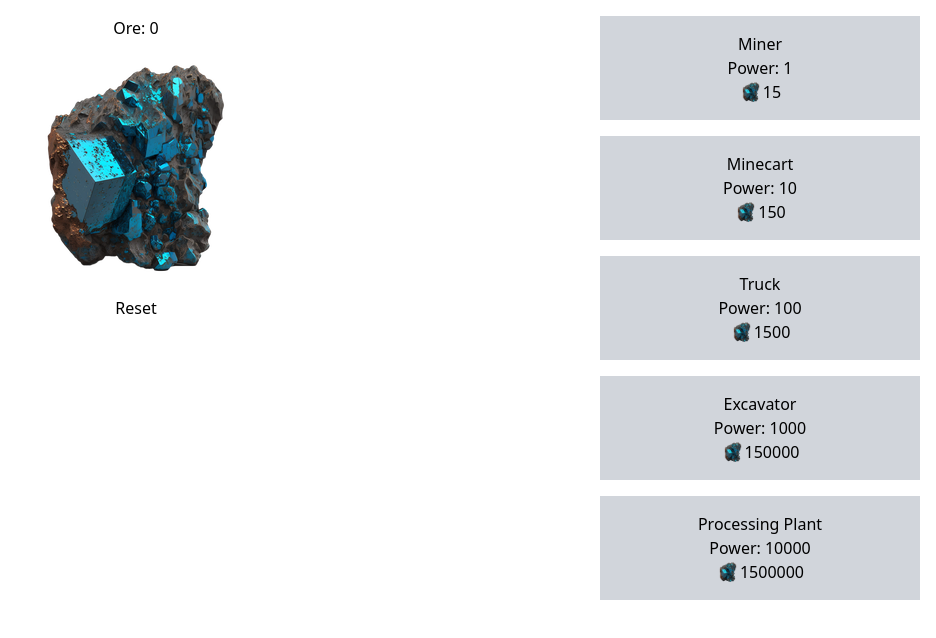
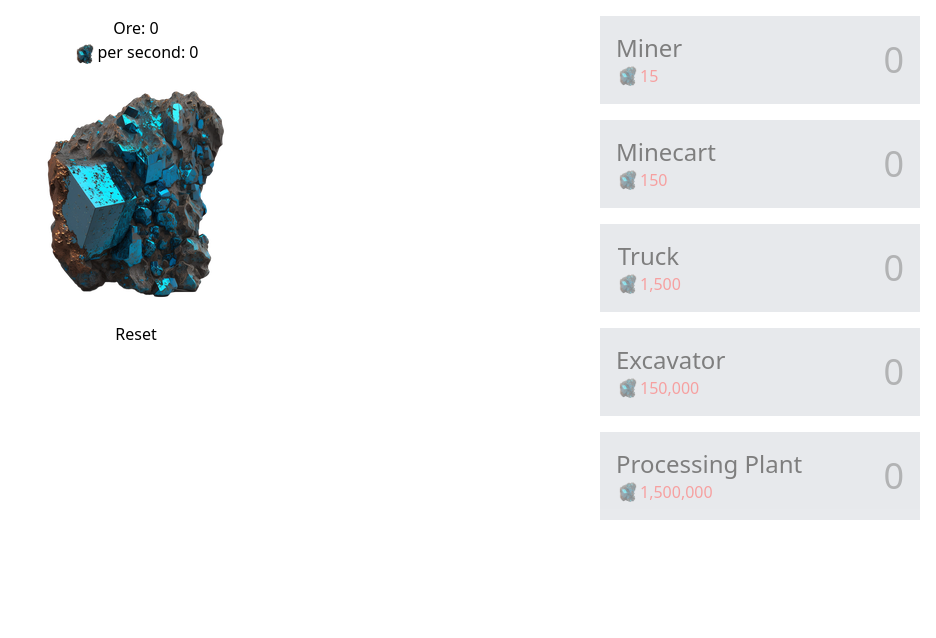
Before and after one commit to RoyalF4/ore-clicker, a React (Vite) app: page / in a window 1280 px wide. Shown: the top 638 px of the page, without its empty margins (344-1280 px from the left). Built offline with nearby package versions, Linux system fonts and the light colour scheme.

Commit message:
feat: :lipstick: change styling to additions and change increment rate
lower the increment rate from 1000ms to 100ms

```diff
--- a/src/App.tsx
+++ b/src/App.tsx
@@ -8,10 +8,11 @@ export default function App() {
   const [state, dispatch] = useLocalStorage(initialState, "playerData");
 
   const { ore, additions } = state;
+  const increment = getIncrement(additions);
 
   useInterval(() => {
-    dispatch({ type: "increment", payload: getIncrement(additions) });
-  }, 1000);
+    dispatch({ type: "increment", payload: increment / 10 });
+  }, 100);
 
   function handleClick() {
     dispatch({ type: "click" });
@@ -24,7 +25,11 @@ export default function App() {
   return (
     <main className="flex p-4">
       <div className="flex flex-1 flex-col items-center">
-        <p>Ore: {ore}</p>
+        <p>Ore: {Math.floor(ore).toLocaleString()}</p>
+        <p>
+          <img src="/images/ore.png" alt="" className="inline-block w-6" />
+          {`per second: ${increment.toLocaleString()}`}
+        </p>
         <button className=" cursor-pointer" onClick={handleClick}>
           <img
             className="pointer-events-none transition-transform hover:scale-105"
@@ -34,7 +39,7 @@ export default function App() {
         </button>
         <button onClick={handleReset}>Reset</button>
       </div>
-      <Additions additions={additions} dispatch={dispatch} />
+      <Additions additions={additions} ore={ore} dispatch={dispatch} />
     </main>
   );
 }
--- a/src/components/Additions.tsx
+++ b/src/components/Additions.tsx
@@ -6,9 +6,10 @@ import AdditionsItem from "./AdditionsItem";
 type AdditionsProps = {
   additions: Addition[];
   dispatch: React.Dispatch<Action>;
+  ore: number;
 };
 
-function Additions({ additions, dispatch }: AdditionsProps) {
+function Additions({ additions, dispatch, ore }: AdditionsProps) {
   return (
     <div className="flex flex-col gap-4">
       {additions.map((addition) => (
@@ -17,6 +18,7 @@ function Additions({ additions, dispatch }: AdditionsProps) {
             addition={addition}
             key={addition.name}
             dispatch={dispatch}
+            ore={ore}
           />
         </Tooltip>
       ))}
--- a/src/components/AdditionsItem.tsx
+++ b/src/components/AdditionsItem.tsx
@@ -6,25 +6,33 @@ import getCost from "../utils/getCost";
 type AdditionProps = {
   addition: Addition;
   dispatch: React.Dispatch<Action>;
+  ore: number;
 };
 
-function AdditionsItem({ addition, dispatch }: AdditionProps) {
-  const { name, power, baseCost, owned } = addition;
+function AdditionsItem({ addition, dispatch, ore }: AdditionProps) {
+  const { name, baseCost, owned } = addition;
   const cost = getCost(baseCost, owned);
+  const canAfford = ore > cost;
 
   function handleClick() {
     dispatch({ type: "purchaseAddition", payload: { cost, name } });
   }
 
   return (
-    <button className="w-80 bg-gray-300 p-4" onClick={handleClick}>
+    <button
+      className={`w-80 bg-gray-300 p-4 ${canAfford ? "" : "opacity-50"} flex items-center justify-between`}
+      onClick={handleClick}
+    >
       <div>
-        <p className="capitalize">{formatName(name)}</p>
-        <p>Power: {power}</p>
-        <p className="flex justify-center">
-          <img src="/images/ore.png" alt="" className="w-6" /> {cost}
+        <p className="text-2xl capitalize">{formatName(name)}</p>
+        <p className="flex">
+          <img src="/images/ore.png" alt="" className="w-6" />{" "}
+          <span className={`${canAfford ? "text-green-500" : "text-red-500"}`}>
+            {cost.toLocaleString()}
+          </span>
         </p>
       </div>
+      <p className="text-4xl opacity-50">{owned}</p>
     </button>
   );
 }
--- a/src/components/Tooltip.tsx
+++ b/src/components/Tooltip.tsx
@@ -14,15 +14,17 @@ function Tooltip({ children, addition }: TooltipProps) {
       <div className="pointer-events-none absolute right-full top-0 mr-4 w-80 bg-gray-600 p-2 text-white opacity-0 group-hover:opacity-100">
         <p className="font-bold capitalize leading-none">{formatName(name)}</p>
         <p className="py-.5 inline-block rounded bg-gray-200 px-2 text-xs font-bold text-black">
-          Owned: {owned}
+          Owned: {owned.toLocaleString()}
         </p>
         <ul className="list-inside list-disc text-xs">
           <li>
-            Each {formatName(name)} produces {power} ore per second
+            Each {formatName(name)} produces {power.toLocaleString()} ore per
+            second
           </li>
           <li>
-            {owned} {`${formatName(name)}${owned === 1 ? "" : "s"}`} producing{" "}
-            {power} ore per second
+            {owned.toLocaleString()}{" "}
+            {`${formatName(name)}${owned === 1 ? "" : "s"}`} producing{" "}
+            {power.toLocaleString()} ore per second
           </li>
         </ul>
       </div>
```
